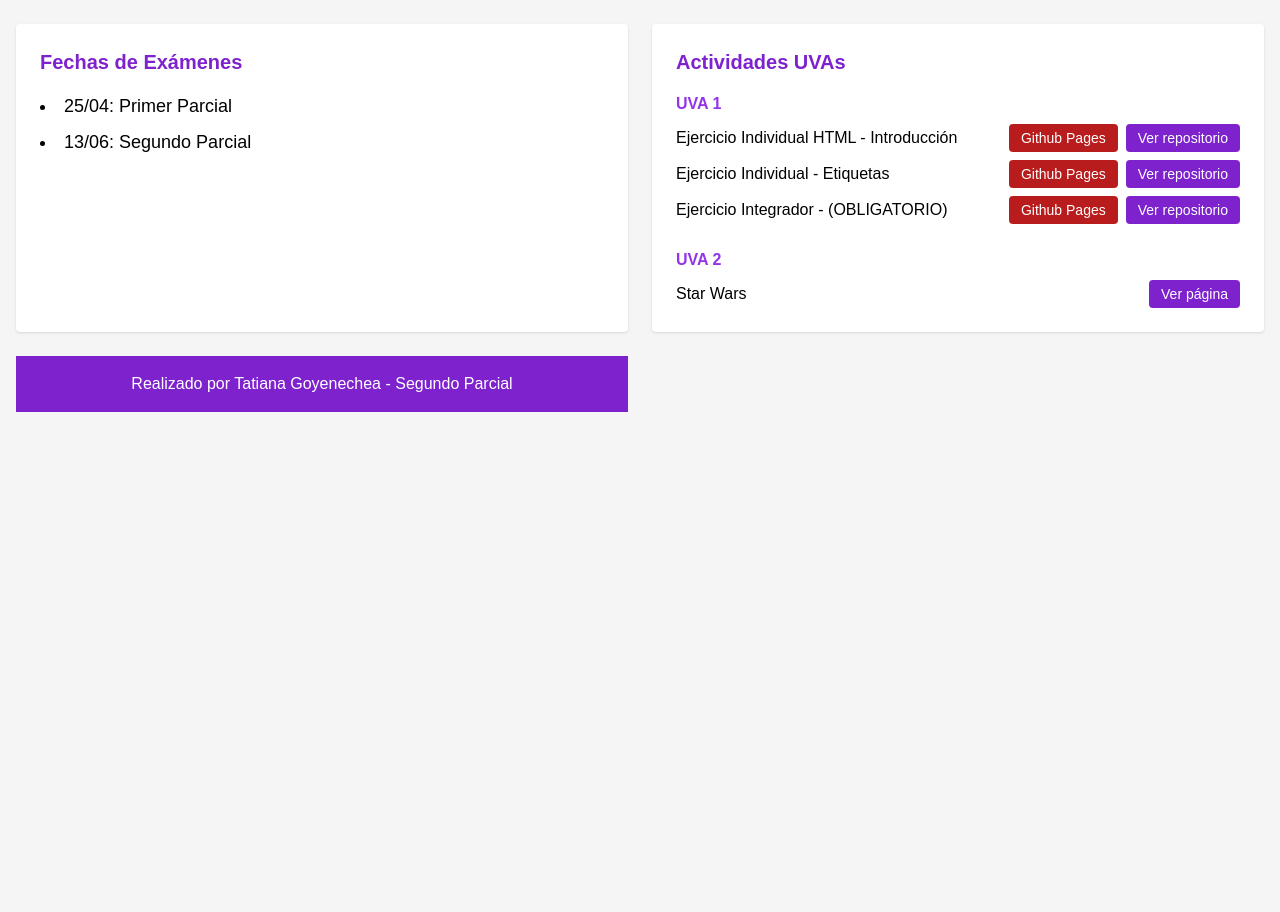
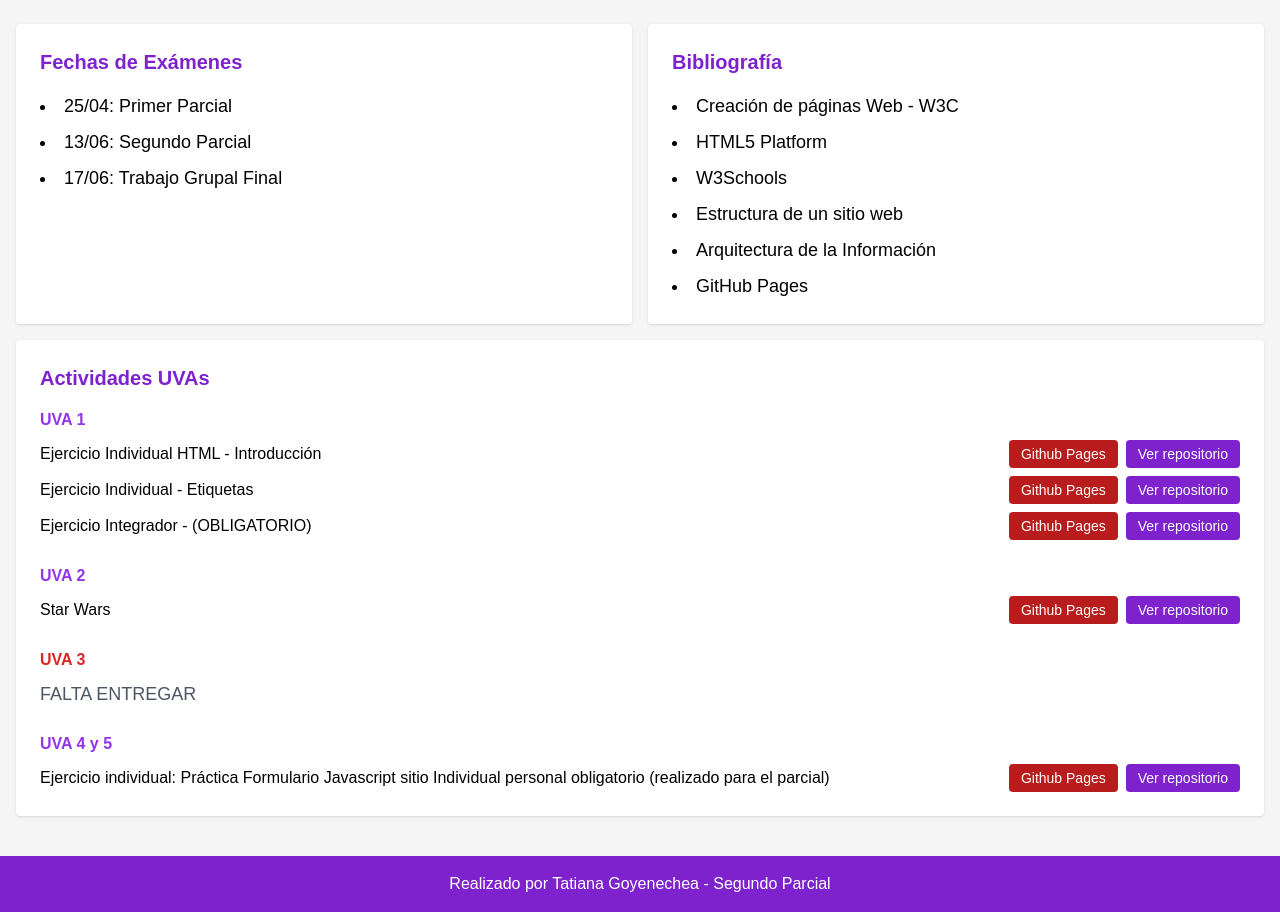
Before and after one commit to tatianagoyenechea/segundoparcial, a plain HTML site: page diseño.html in a window 1280 px wide. Shown: the part 200-1112 px from the top of the page. Before the commit the page ends 800 px from the top, so only its background shows below. Drawn offline with nearby package versions, Linux system fonts and the light colour scheme.

Commit message:
ultima correccion

```diff
--- a/diseño.html
+++ b/diseño.html
@@ -30,12 +30,13 @@
   </header>
 
   <main class="flex-grow container mx-auto px-4 py-10">
+
     <section class="mb-10 text-center">
       <h2 class="text-3xl font-bold text-purple-700 mb-2">Diseño y Desarrollo Web</h2>
       <p class="text-lg text-gray-700">LICENCIATURA EN GESTIÓN DE TECNOLOGÍA DE LA INFORMACIÓN - UADE</p>
     </section>
 
-    <div class="grid grid-cols-1 md:grid-cols-2 gap-6">
+    <div class="grid grid-cols-1 md:grid-cols-2 gap-4">
 
       <!-- Fechas de Exámenes -->
       <div class="bg-white p-6 rounded shadow">
@@ -43,13 +44,28 @@
         <ul class="list-disc list-inside space-y-2 text-lg">
           <li>25/04: Primer Parcial</li>
           <li>13/06: Segundo Parcial</li>
+          <li>17/06: Trabajo Grupal Final</li>
+        </ul>
+      </div>
+
+      <!-- Bibliografía -->
+      <div class="bg-white p-6 rounded shadow">
+        <h3 class="text-xl font-bold text-purple-700 mb-4">Bibliografía</h3>
+        <ul class="list-disc list-inside space-y-2 text-lg">
+          <li>Creación de páginas Web - W3C</li>
+          <li>HTML5 Platform</li>
+          <li>W3Schools</li>
+          <li>Estructura de un sitio web</li>
+          <li>Arquitectura de la Información</li>
+          <li>GitHub Pages</li>
         </ul>
       </div>
 
       <!-- Actividades UVAs -->
-      <div class="bg-white p-6 rounded shadow">
+      <div class="bg-white p-6 rounded shadow md:col-span-2">
         <h3 class="text-xl font-bold text-purple-700 mb-4">Actividades UVAs</h3>
 
+        <!-- UVA 1 -->
         <div class="mb-6">
           <h4 class="font-bold text-purple-600 mb-2">UVA 1</h4>
           <ul class="space-y-2">
@@ -58,8 +74,9 @@
               <div class="flex gap-2">
                 <a href="https://tatianagoyenechea.github.io/GoyenecheaTatiana_1201662_IntroaHTML-/" class="bg-red-700 text-white py-1 px-3 rounded text-sm hover:bg-purple-800">Github Pages</a>
                 <a href="https://github.com/tatianagoyenechea/GoyenecheaTatiana_1201662_IntroaHTML-" class="bg-purple-700 text-white py-1 px-3 rounded text-sm hover:bg-purple-800">Ver repositorio</a>
-            </div>
+              </div>
             </li>
+
             <li class="flex justify-between items-center">
               Ejercicio Individual - Etiquetas
               <div class="flex gap-2">
@@ -67,6 +84,7 @@
                 <a href="https://github.com/tatianagoyenechea/GoyenecheaTatiana_1201662_HTMLEtiquetas" class="bg-purple-700 text-white py-1 px-3 rounded text-sm hover:bg-purple-800">Ver repositorio</a>
               </div>
             </li>
+
             <li class="flex justify-between items-center">
               Ejercicio Integrador - (OBLIGATORIO)
               <div class="flex gap-2">
@@ -77,25 +95,48 @@
           </ul>
         </div>
 
-        <div>
+        <!-- UVA 2 -->
+        <div class="mb-6">
           <h4 class="font-bold text-purple-600 mb-2">UVA 2</h4>
           <ul class="space-y-2">
             <li class="flex justify-between items-center">
               Star Wars
               <div class="flex gap-2">
-                <a href="#" class="bg-purple-700 text-white py-1 px-3 rounded text-sm hover:bg-purple-800">Ver página</a>
+                <a href="https://tatianagoyenechea.github.io/goyenechea_1201662_Formatodetexto/" class="bg-red-700 text-white py-1 px-3 rounded text-sm hover:bg-purple-800">Github Pages</a>
+                <a href="https://github.com/tatianagoyenechea/goyenechea_1201662_Formatodetexto" class="bg-purple-700 text-white py-1 px-3 rounded text-sm hover:bg-purple-800">Ver repositorio</a>
+              </div>
+            </li>
+          </ul>
+        </div>
+
+        <!-- UVA 3 -->
+        <div class="mb-6">
+          <h4 class="font-bold text-red-600 mb-2">UVA 3</h4>
+          <p class="text-lg text-gray-600 mb-2">FALTA ENTREGAR</p>
+        </div>
+
+        <!-- UVA 4 y 5 -->
+        <div>
+          <h4 class="font-bold text-purple-600 mb-2">UVA 4 y 5</h4>
+          <ul class="space-y-2">
+            <li class="flex justify-between items-center">
+              Ejercicio individual: Práctica Formulario Javascript sitio Individual personal obligatorio (realizado para el parcial)
+              <div class="flex gap-2">
+                <a href="" class="bg-red-700 text-white py-1 px-3 rounded text-sm hover:bg-purple-800">Github Pages</a>
+                <a href="" class="bg-purple-700 text-white py-1 px-3 rounded text-sm hover:bg-purple-800">Ver repositorio</a>
               </div>
             </li>
           </ul>
         </div>
 
       </div>
-<!-- FOOTER -->
+
+    </div>
+  </main>
+
   <footer class="bg-purple-700 text-white text-center py-4">
     Realizado por Tatiana Goyenechea - Segundo Parcial
   </footer>
 
 </body>
 </html>
-      <!-- Bibliografía -->
-      <div class="bg-white p-6 round
```
Also changed, not shown: avisos.html (+22 -7 lines), sobremi.html (+1 -1 lines).
